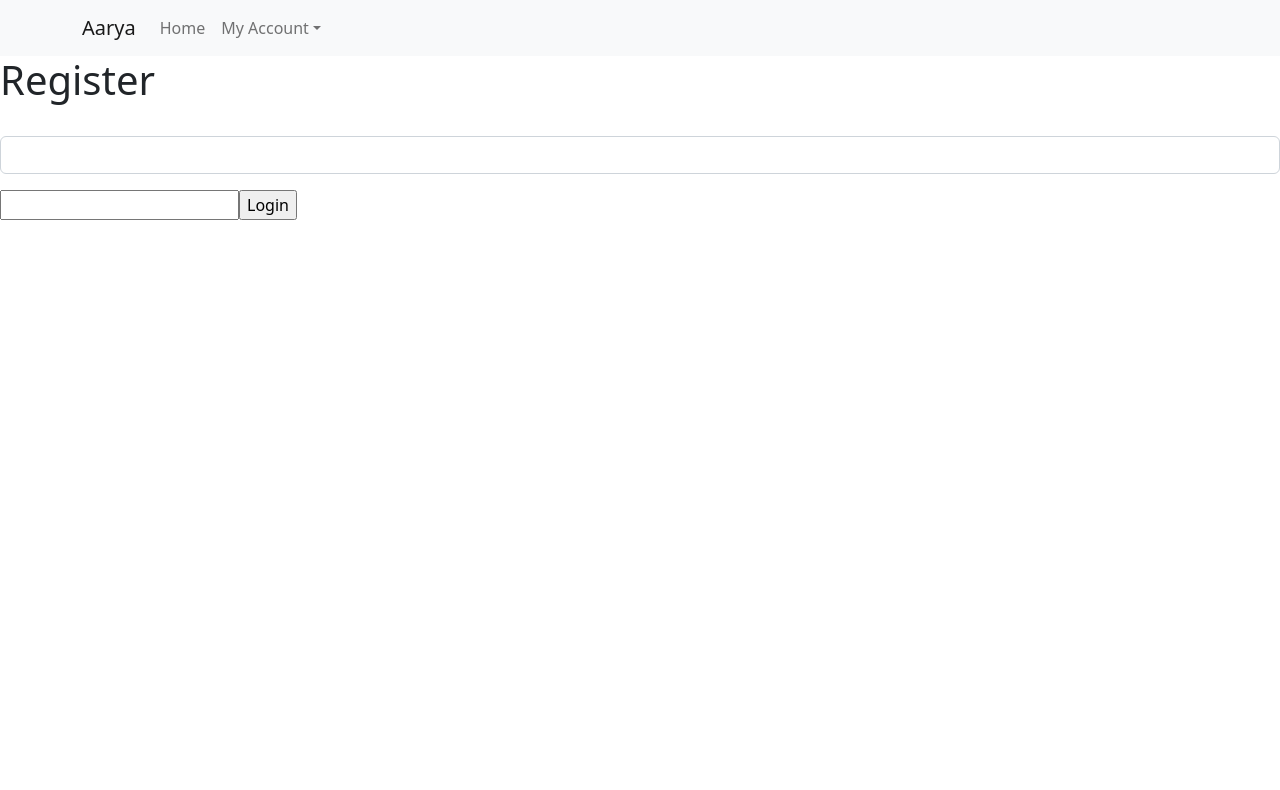
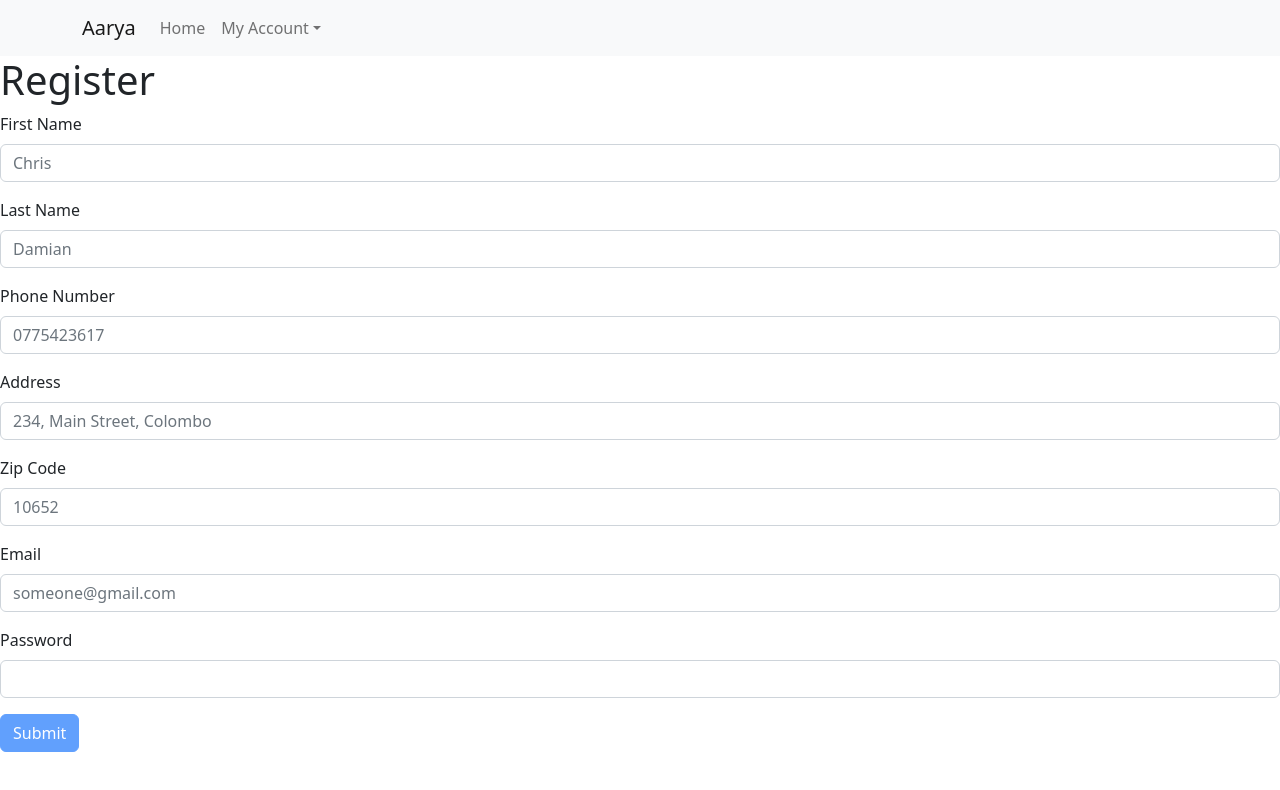
Before and after one commit to sathiraguruge/aarya, a React (Create React App) app in the folder frontend/: page /register in a window 1280 px wide. Shown: the top 790 px of the page. Built offline with nearby package versions, Linux system fonts and the light colour scheme.

Commit message:
Added axios interceptor, register page

```diff
--- a/frontend/package.json
+++ b/frontend/package.json
@@ -14,6 +14,7 @@
     "react-dom": "^18.2.0",
     "react-router-dom": "^6.8.0",
     "react-scripts": "5.0.1",
+    "react-toastify": "^9.1.1",
     "web-vitals": "^2.1.4"
   },
   "scripts": {
--- a/frontend/src/App.js
+++ b/frontend/src/App.js
@@ -1,4 +1,8 @@
+import { ToastContainer } from "react-toastify";
+import { Navigate, Route, Routes } from "react-router-dom";
+import React, { Component } from "react";
 import "./App.css";
+import "react-toastify/dist/ReactToastify.css";
 import NavigationBar from "./components/common/navBar";
 import Login from "./components/login";
 import HomePage from "./components/home";
@@ -6,8 +10,6 @@ import NotFound from "./components/notFound";
 import Register from "./components/register";
 import Orders from "./components/orders";
 import MyAccount from "./components/profile";
-import { Navigate, Route, Routes } from "react-router-dom";
-import React, { Component } from "react";
 import authService from "./services/authService";
 
 class App extends Component {
@@ -39,6 +41,7 @@ class App extends Component {
           user={this.state.user}
           onHandleLogin={this.handleLogin}
         />
+        <ToastContainer />
         <Routes>
           <Route
             path="/login"
--- a/frontend/src/components/register.jsx
+++ b/frontend/src/components/register.jsx
@@ -1,48 +1,121 @@
 import React, { Component } from "react";
 import TextField from "./common/textField";
+import CustomForm from "./common/form";
+import Joi from "joi";
+import Form from "react-bootstrap/Form";
 
-class Register extends Component {
+class Register extends CustomForm {
   state = {
-    userCredentials: {
-      username: "",
+    data: {
+      firstname: "",
+      lastname: "",
+      phone: "",
+      address: "",
+      zipcode: "",
+      email: "",
+      password: "",
+    },
+    errors: {
+      firstname: "",
+      lastname: "",
+      phone: "",
+      address: "",
+      zipcode: "",
+      email: "",
       password: "",
     },
   };
 
-  handleSubmit = (e) => {
-    e.preventDefault();
-    console.log("Submitted");
+  schema = {
+    firstname: Joi.string().min(5).max(10).required(),
+    lastname: Joi.string().min(5).max(10).required(),
+    phone: Joi.string().min(10).max(10).optional(),
+    address: Joi.string().min(8).max(50).optional(),
+    zipcode: Joi.number().integer().optional(),
+    email: Joi.string().min(5).max(50).required(),
+    password: Joi.string().min(8).required(),
   };
 
-  handleChange = (e) => {
-    let userCredentials = { ...this.state.userCredentials };
-    userCredentials[e.currentTarget.name] = e.currentTarget.value;
-    this.setState({ userCredentials });
-  };
+  doSubmit = async () => {};
 
   render() {
-    const { userCredentials } = this.state;
-
+    const { data, errors } = this.state;
     return (
       <React.Fragment>
         <h1>Register</h1>
-        <form>
-          <TextField
-            id="username"
-            name="username"
-            type="text"
-            value={userCredentials.username}
-            onChange={this.handleChange}
-          />
-          <input
-            id="password"
-            name="password"
-            type="password"
-            value={userCredentials.password}
-            onChange={this.handleChange}
-          />
-          <input type="submit" name="Login" value="Login" />
-        </form>
+        <Form onSubmit={this.handleSubmit}>
+          {this.renderTextField(
+            "firstname",
+            "firstname",
+            "text",
+            "First Name",
+            "Chris",
+            null,
+            null,
+            errors.firstname
+          )}
+          {this.renderTextField(
+            "lastname",
+            "lastname",
+            "lastname",
+            "Last Name",
+            "Damian",
+            null,
+            null,
+            errors.lastname
+          )}
+          {this.renderTextField(
+            "phone",
+            "phone",
+            "phone",
+            "Phone Number",
+            "0775423617",
+            null,
+            null,
+            errors.phone
+          )}
+          {this.renderTextField(
+            "address",
+            "address",
+            "address",
+            "Address",
+            "234, Main Street, Colombo",
+            null,
+            null,
+            errors.address
+          )}
+          {this.renderTextField(
+            "zipcode",
+            "zipcode",
+            "zipcode",
+            "Zip Code",
+            "10652",
+            null,
+            null,
+            errors.zipcode
+          )}
+          {this.renderTextField(
+            "email",
+            "email",
+            "email",
+            "Email",
+            "someone@gmail.com",
+            null,
+            null,
+            errors.email
+          )}
+          {this.renderTextField(
+            "password",
+            "password",
+            "password",
+            "Password",
+            null,
+            null,
+            null,
+            errors.password
+          )}
+          {this.renderSubmitButton()}
+        </Form>
       </React.Fragment>
     );
   }
--- a/frontend/src/services/authService.js
+++ b/frontend/src/services/authService.js
@@ -1,15 +1,21 @@
 import httpService from "./httpService";
 
 const login = async function (email, password) {
-  const response = await httpService.post("login", {
+  let response;
+  try {
+    response = await httpService.post("login", {
       email,
       password,
     });
+
     if (response.status === 200) {
       localStorage.setItem("token", response.headers["x-auth-token"]);
       return true;
     }
     return false;
+  } catch (err) {
+    return false;
+  }
 };
 
 const logout = function () {
--- a/frontend/src/services/httpService.js
+++ b/frontend/src/services/httpService.js
@@ -1,7 +1,39 @@
 import axios from "axios";
+import { toast } from "react-toastify";
 import authService from "./authService";
 
 const BACKEND_URL = "http://localhost:3001/api";
+
+// Add a request interceptor
+axios.interceptors.request.use(
+  function (config) {
+    // Do something before request is sent
+    if (authService.isLoggedIn()) {
+      config.headers["x-auth-token"] = authService.getToken();
+    }
+
+    return config;
+  },
+  function (error) {
+    // Do something with request error
+    return Promise.reject(error);
+  }
+);
+
+// Add a response interceptor
+axios.interceptors.response.use(
+  function (response) {
+    // Any status code that lie within the range of 2xx cause this function to trigger
+    // Do something with response data
+    return response;
+  },
+  function (error) {
+    // Any status codes that falls outside the range of 2xx cause this function to trigger
+    // Do something with response error
+    toast.error(error.response.data);
+    return Promise.reject(error);
+  }
+);
 
 function post(api, requestBody) {
   return axios.post(`${BACKEND_URL}/${api}`, requestBody);
@@ -11,12 +43,4 @@ function get(api) {
   return axios.get(`${BACKEND_URL}/${api}`);
 }
 
-function getWithToken(api) {
-  return axios.get(`${BACKEND_URL}/${api}`, {
-    headers: {
-      "x-auth-token": authService.getToken(),
-    },
-  });
-}
-
-export default { get, getWithToken, post };
+export default { get, post };
--- a/frontend/src/services/userService.js
+++ b/frontend/src/services/userService.js
@@ -1,7 +1,7 @@
 import httpService from "./httpService";
 
 const getUserDetails = async function () {
-  const response = await httpService.getWithToken("users");
+  const response = await httpService.get("users");
   return response.data;
 };
 
```
Also changed, not shown: 1 other file (tests, documents, lock files or other folders). Lines whose indentation alone changed are shown as unchanged.
